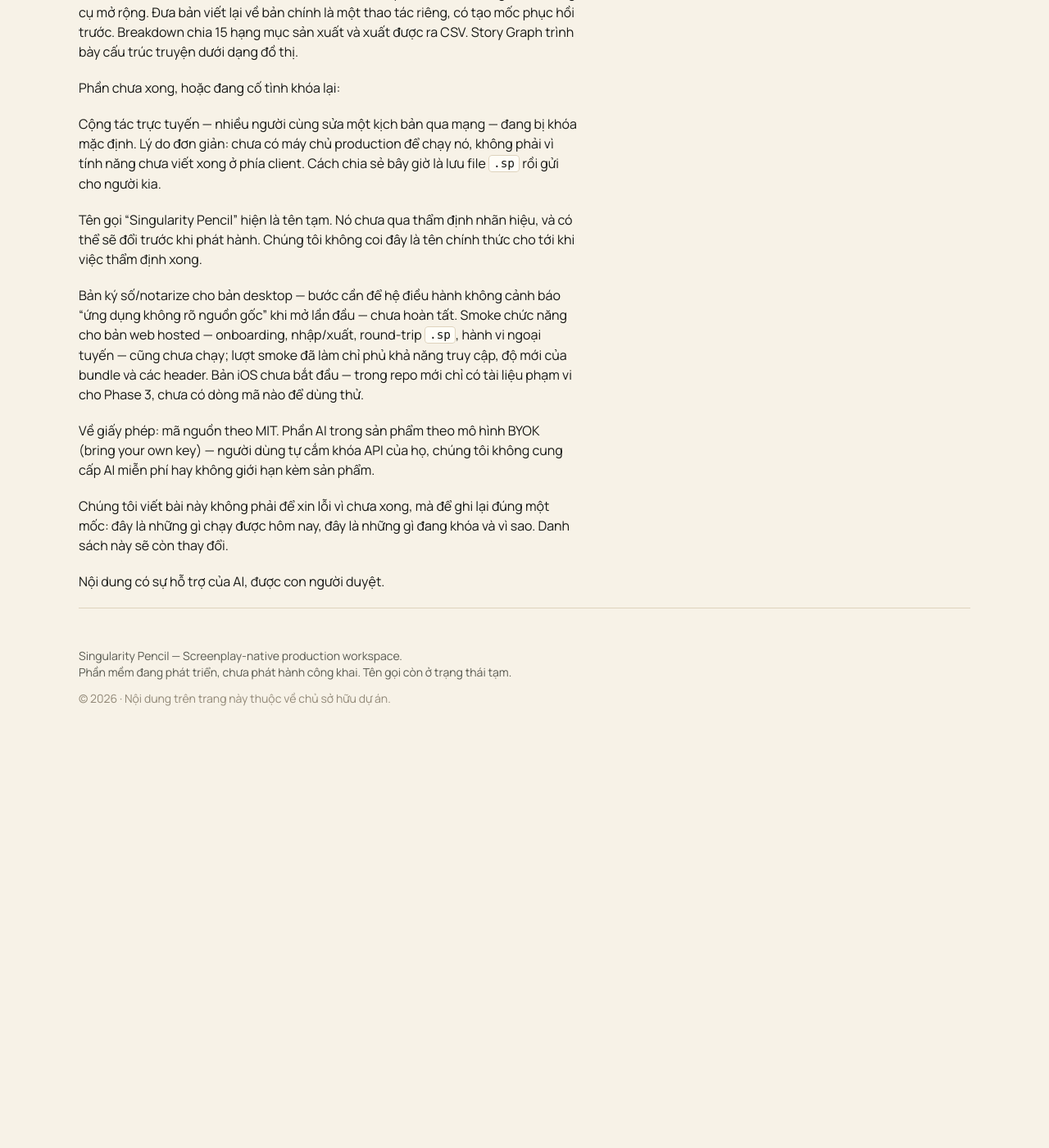
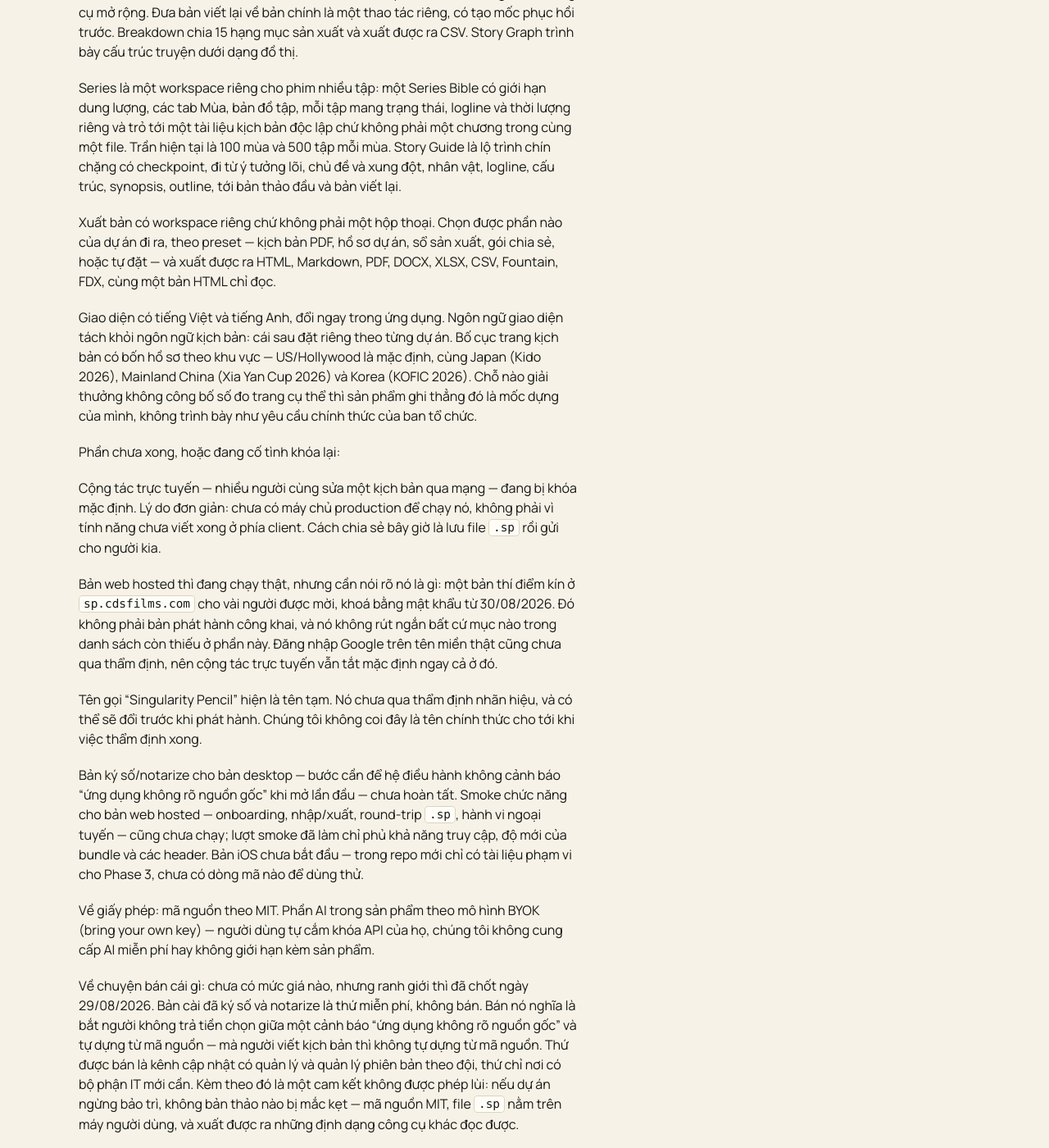
Before and after one commit to cnd173/spweb, a Jekyll site: the page built from _posts/2026-08-26-chung-toi-dang-o-dau-va-con-thieu-gi.md, in a window 1280 px wide and 1400 px high, scrolled down 1071 px. Shown: the whole window at 82% size. Built offline with Jekyll 4.4.1, drawn with Linux system fonts in a browser that asks for light colours; before the commit the page ends 1985 px from its top, so only the background shows below that.

Commit message:
docs(posts): bo sung phan con thieu vao bai trang thai
Bai chi liet ke mot phan nhung gi da chay. Them:
- Series (Series Bible, tab Mua, ban do tap, tran 100 mua / 500 tap
  moi mua) va Story Guide (9 chang co checkpoint)
- workspace Xuat ban: 5 preset, 11 dinh dang
- giao dien VI/EN tach khoi ngon ngu kich ban; 4 ho so bo cuc theo vung
- ban thi diem hosted o sp.cdsfilms.com, khoa mat khau tu 30/08, ghi ro
  khong phai phat hanh cong khai
- ranh gioi doanh thu chot 29/08: ban cai da ky so la mien phi, thu ban
  la kenh cap nhat co quan ly cho to chuc; kem cam ket khong mac ket

```diff
--- a/_posts/2026-08-26-chung-toi-dang-o-dau-va-con-thieu-gi.md
+++ b/_posts/2026-08-26-chung-toi-dang-o-dau-va-con-thieu-gi.md
@@ -17,9 +17,17 @@
 
 Bản desktop dựng bằng Electron, có hộp thoại mở/lưu file gốc của hệ điều hành và tự gắn đuôi `.sp`. Storyboard theo từng cảnh là một image board: mỗi cảnh có các shot card kèm title/prompt/notes/status, sắp xếp lại được, nhận ảnh import/kéo-thả/dán, và import shot thẳng từ Visualize. Rewrite là một workspace soạn thảo riêng: bản gốc giữ nguyên không sửa được, bản viết lại nằm cạnh nó trong cùng editor, mỗi lần lưu là một mốc không ghi đè. Ba tác vụ chính là Workspace, Compare và Notes; Scene Variations, AI Rewrite và Consistency Check nằm trong nhóm công cụ mở rộng. Đưa bản viết lại về bản chính là một thao tác riêng, có tạo mốc phục hồi trước. Breakdown chia 15 hạng mục sản xuất và xuất được ra CSV. Story Graph trình bày cấu trúc truyện dưới dạng đồ thị.
 
+Series là một workspace riêng cho phim nhiều tập: một Series Bible có giới hạn dung lượng, các tab Mùa, bản đồ tập, mỗi tập mang trạng thái, logline và thời lượng riêng và trỏ tới một tài liệu kịch bản độc lập chứ không phải một chương trong cùng một file. Trần hiện tại là 100 mùa và 500 tập mỗi mùa. Story Guide là lộ trình chín chặng có checkpoint, đi từ ý tưởng lõi, chủ đề và xung đột, nhân vật, logline, cấu trúc, synopsis, outline, tới bản thảo đầu và bản viết lại.
+
+Xuất bản có workspace riêng chứ không phải một hộp thoại. Chọn được phần nào của dự án đi ra, theo preset — kịch bản PDF, hồ sơ dự án, sổ sản xuất, gói chia sẻ, hoặc tự đặt — và xuất được ra HTML, Markdown, PDF, DOCX, XLSX, CSV, Fountain, FDX, cùng một bản HTML chỉ đọc.
+
+Giao diện có tiếng Việt và tiếng Anh, đổi ngay trong ứng dụng. Ngôn ngữ giao diện tách khỏi ngôn ngữ kịch bản: cái sau đặt riêng theo từng dự án. Bố cục trang kịch bản có bốn hồ sơ theo khu vực — US/Hollywood là mặc định, cùng Japan (Kido 2026), Mainland China (Xia Yan Cup 2026) và Korea (KOFIC 2026). Chỗ nào giải thưởng không công bố số đo trang cụ thể thì sản phẩm ghi thẳng đó là mốc dựng của mình, không trình bày như yêu cầu chính thức của ban tổ chức.
+
 Phần chưa xong, hoặc đang cố tình khóa lại:
 
 Cộng tác trực tuyến — nhiều người cùng sửa một kịch bản qua mạng — đang bị khóa mặc định. Lý do đơn giản: chưa có máy chủ production để chạy nó, không phải vì tính năng chưa viết xong ở phía client. Cách chia sẻ bây giờ là lưu file `.sp` rồi gửi cho người kia.
+
+Bản web hosted thì đang chạy thật, nhưng cần nói rõ nó là gì: một bản thí điểm kín ở `sp.cdsfilms.com` cho vài người được mời, khoá bằng mật khẩu từ 30/08/2026. Đó không phải bản phát hành công khai, và nó không rút ngắn bất cứ mục nào trong danh sách còn thiếu ở phần này. Đăng nhập Google trên tên miền thật cũng chưa qua thẩm định, nên cộng tác trực tuyến vẫn tắt mặc định ngay cả ở đó.
 
 Tên gọi "Singularity Pencil" hiện là tên tạm. Nó chưa qua thẩm định nhãn hiệu, và có thể sẽ đổi trước khi phát hành. Chúng tôi không coi đây là tên chính thức cho tới khi việc thẩm định xong.
 
@@ -27,6 +35,8 @@
 
 Về giấy phép: mã nguồn theo MIT. Phần AI trong sản phẩm theo mô hình BYOK (bring your own key) — người dùng tự cắm khóa API của họ, chúng tôi không cung cấp AI miễn phí hay không giới hạn kèm sản phẩm.
 
+Về chuyện bán cái gì: chưa có mức giá nào, nhưng ranh giới thì đã chốt ngày 29/08/2026. Bản cài đã ký số và notarize là thứ miễn phí, không bán. Bán nó nghĩa là bắt người không trả tiền chọn giữa một cảnh báo "ứng dụng không rõ nguồn gốc" và tự dựng từ mã nguồn — mà người viết kịch bản thì không tự dựng từ mã nguồn. Thứ được bán là kênh cập nhật có quản lý và quản lý phiên bản theo đội, thứ chỉ nơi có bộ phận IT mới cần. Kèm theo đó là một cam kết không được phép lùi: nếu dự án ngừng bảo trì, không bản thảo nào bị mắc kẹt — mã nguồn MIT, file `.sp` nằm trên máy người dùng, và xuất được ra những định dạng công cụ khác đọc được.
+
 Chúng tôi viết bài này không phải để xin lỗi vì chưa xong, mà để ghi lại đúng một mốc: đây là những gì chạy được hôm nay, đây là những gì đang khóa và vì sao. Danh sách này sẽ còn thay đổi.
 
 Nội dung có sự hỗ trợ của AI, được con người duyệt.
```
